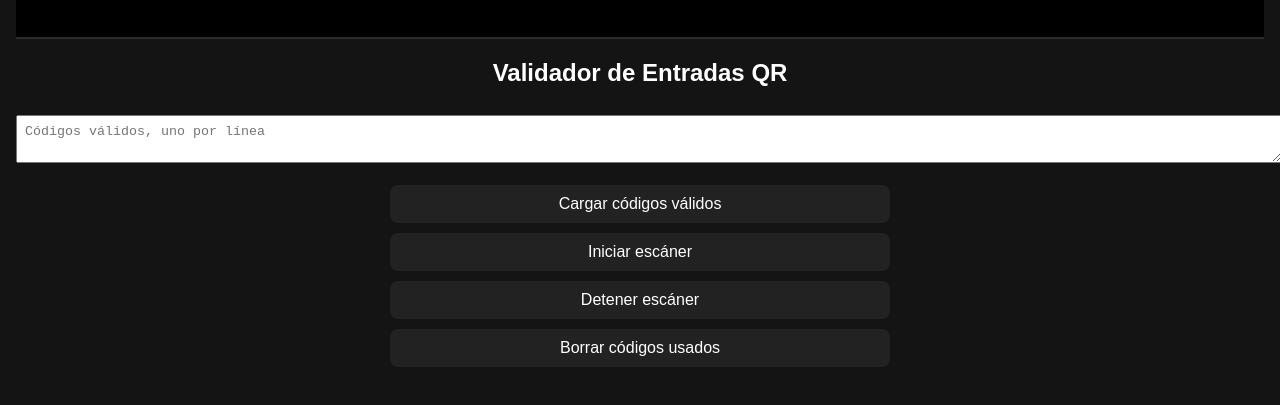
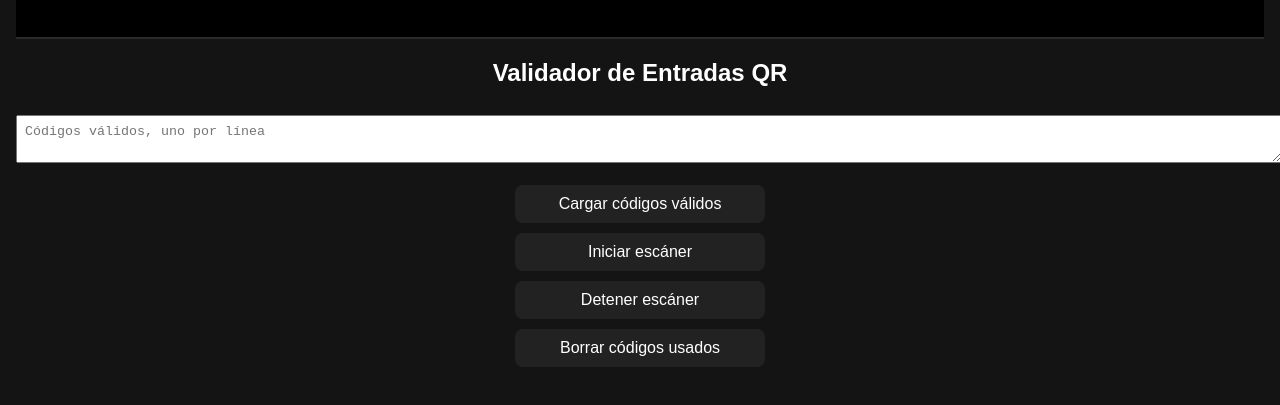
Before and after one commit to mellamoOwl/Lectordeqrs, a plain HTML site: page index.html in a window 1280 px wide. Shown: the part 223-628 px from the top of the page. Drawn offline with Linux system fonts and the light colour scheme.

Commit message:
Update style.css

```diff
--- a/style.css
+++ b/style.css
@@ -1,6 +1,6 @@
 .qr-btn {
     display: block;
-    width: 40%; /* Ajusta el ancho aquí */
+    width: 20%; /* Ajusta el ancho aquí */
     margin: 10px auto; /* Centra horizontalmente */
     padding: 10px;
     font-size: 16px;
@@ -45,26 +45,6 @@ header img {
     height: 250px;
 }
 
-button {
-    display: block;
-    width: 40%; /* Ahora ocupan menos ancho */
-    margin: 10px auto; /* Centra horizontalmente */
-    padding: 10px;
-    font-size: 16px;
-    background-color: #ffffff;
-    color: white;
-    border: none;
-    border-radius: 8px;
-    cursor: pointer;
-    transition: background 0.3s;
-}
-
-button:hover {
-    background-color: #444;
-}
-
-
-/* Lector QR más grande */
 #reader {
     width: 400px !important;
     margin: 20px auto;
```
